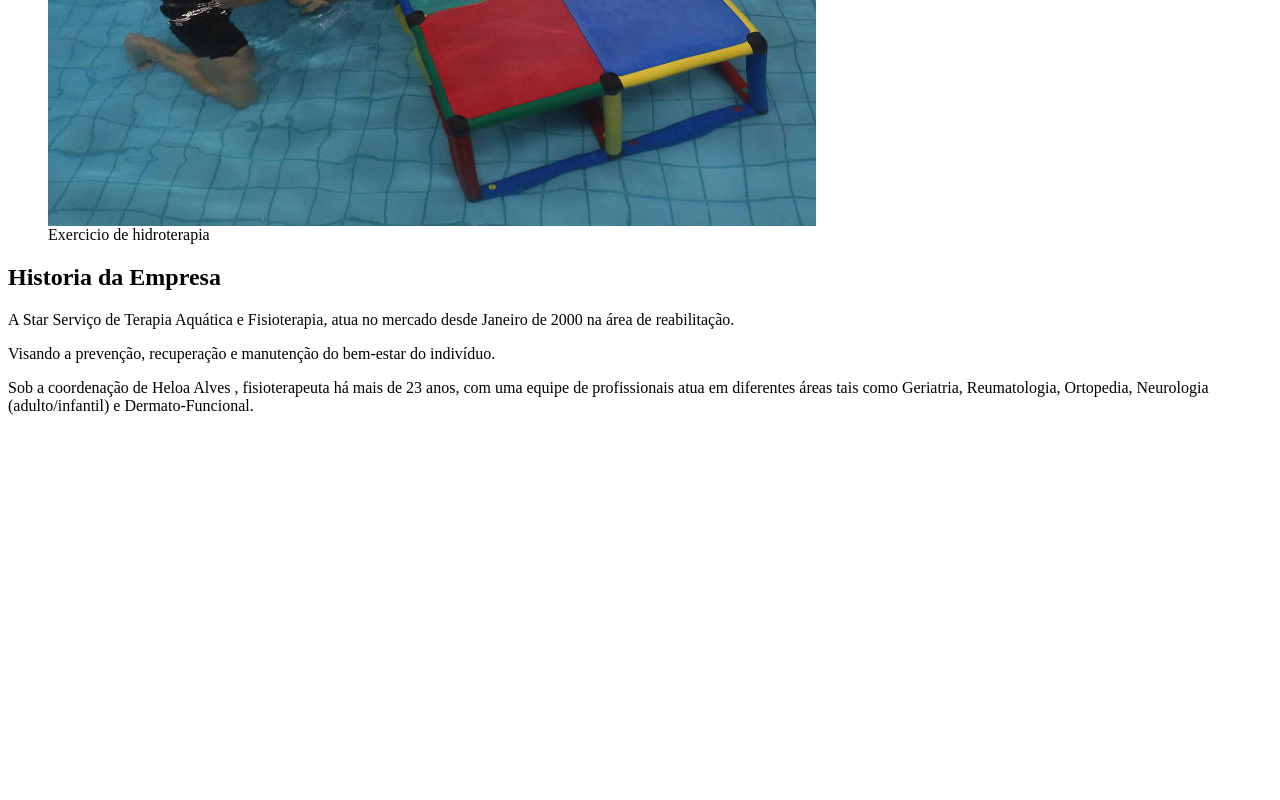
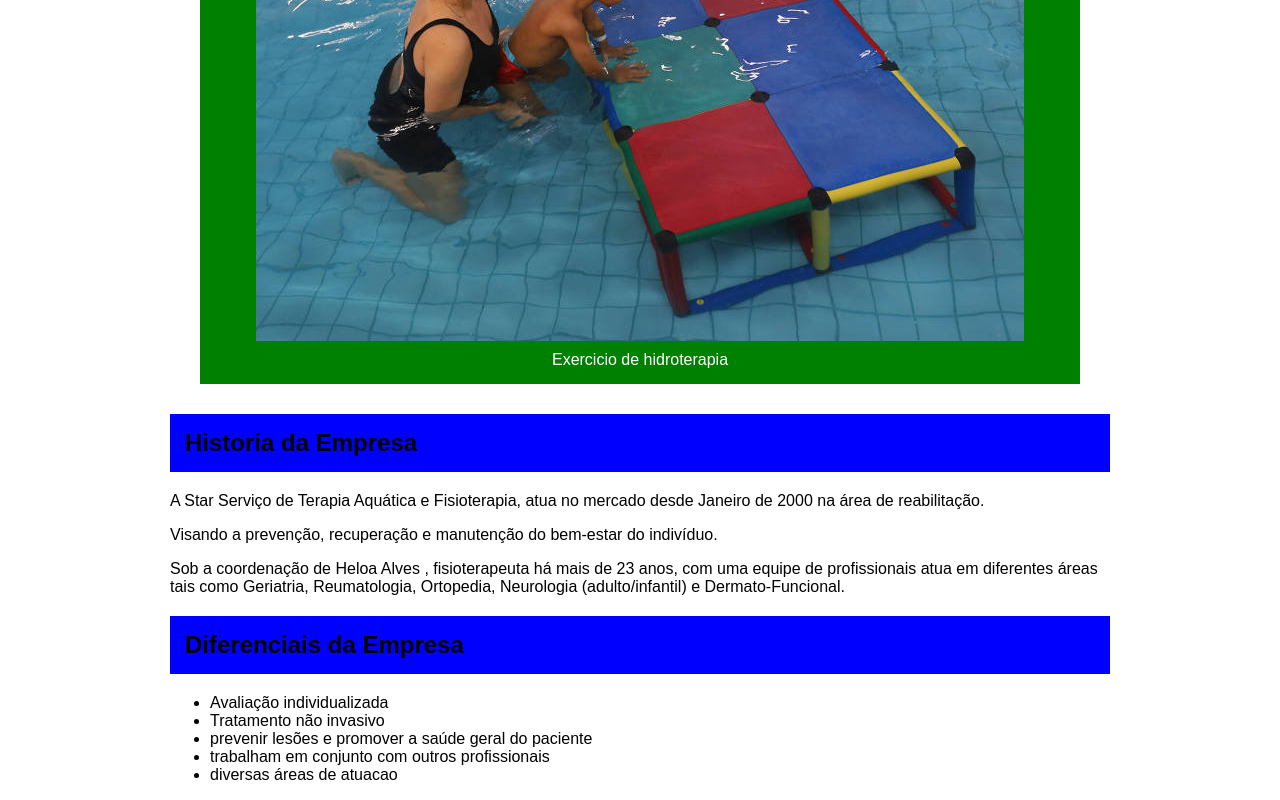
Before and after one commit to lyon46/Serasa-Transforme-se, a plain HTML site: page Sobre.html in a window 1280 px wide. Shown: the part 799-1599 px from the top of the page. Before the commit the page ends 1230 px from the top, so only its background shows below. Drawn offline with Linux system fonts and the light colour scheme.

Commit message:
Add files via upload

```diff
--- a/Sobre.html
+++ b/Sobre.html
@@ -5,6 +5,7 @@
   <meta name="viewport" content="width=device-width, initial-scale=1.0">
   <title>Sobre a empresa </title>
   <link href="./favicon_io.zip" rel="icon">
+  <link rel="stylesheet" href="./Estilo.css">
 </head>
 <body>
   <h1>Sobre a Empresa</h1>
@@ -12,7 +13,7 @@
 <figure><img src="./fisioterapia.jpg" alt="ATIVIDADE SEM REALIZA">
  <figcaption></figcaption>
 </figure>
-<h2> Historia da Empresa</h2>
+
 <p>
     A Star Serviço de Terapia Aquática e Fisioterapia, atua no mercado desde Janeiro de 2000 na área de reabilitação visando a prevenção, recuperação e manutenção do bem-estar do indivíduo
 </p>
@@ -44,6 +45,14 @@
 
  Sob a coordenação de Heloa Alves , fisioterapeuta há mais de 23 anos, com uma equipe de profissionais atua em diferentes áreas tais como Geriatria, Reumatologia, Ortopedia, Neurologia (adulto/infantil) e Dermato-Funcional.
 </p>
+<h2> Diferenciais da Empresa </h2>
+<ul>
+  <li>Avaliação individualizada</li>
+<li> Tratamento não invasivo</li>
+<li>prevenir lesões e promover a saúde geral do paciente</li>
+<li>trabalham em conjunto com outros profissionais</li>
+<li>diversas áreas de atuacao</li>
+</ul>
 
 </body>
 </html>
```
